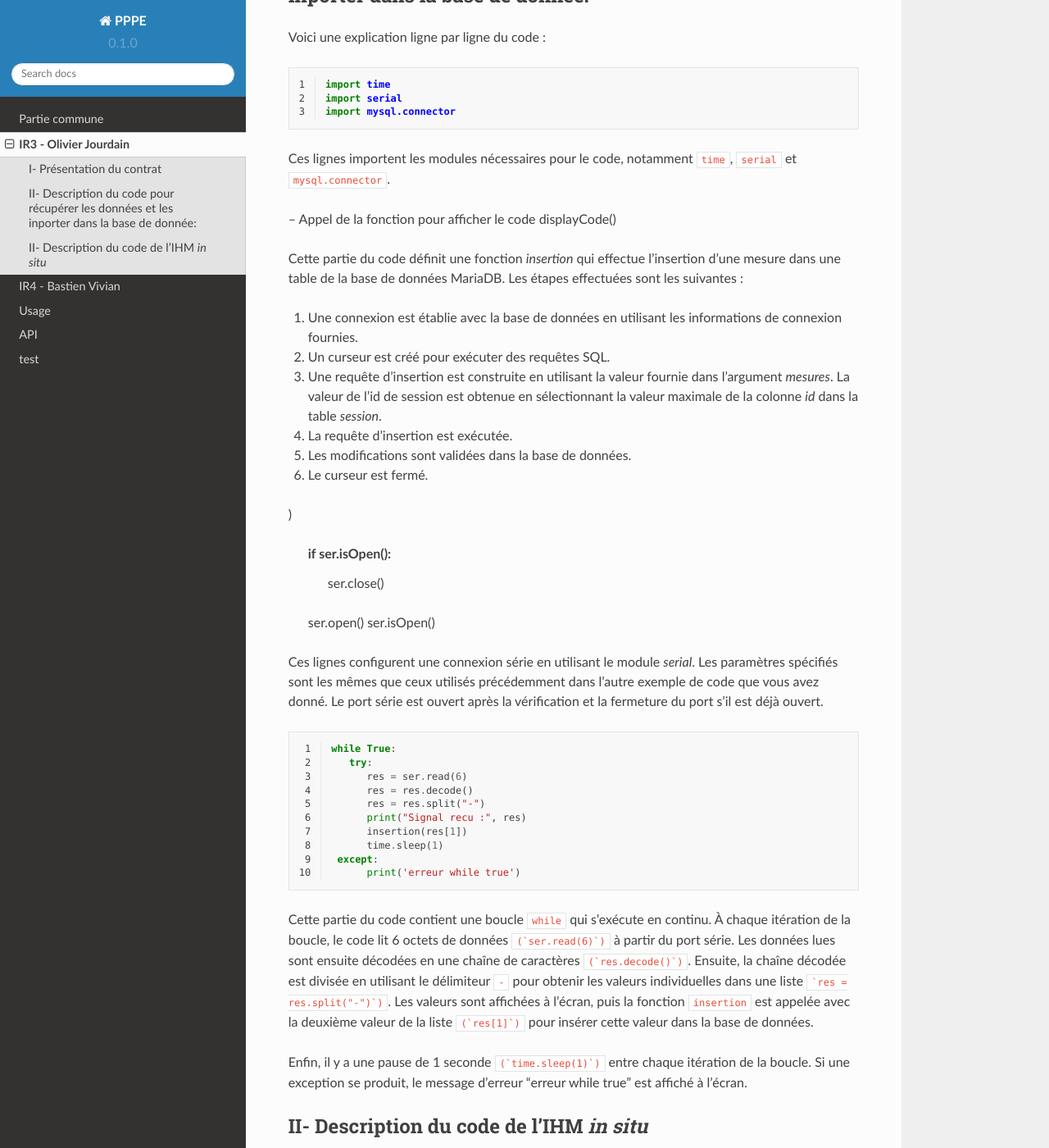
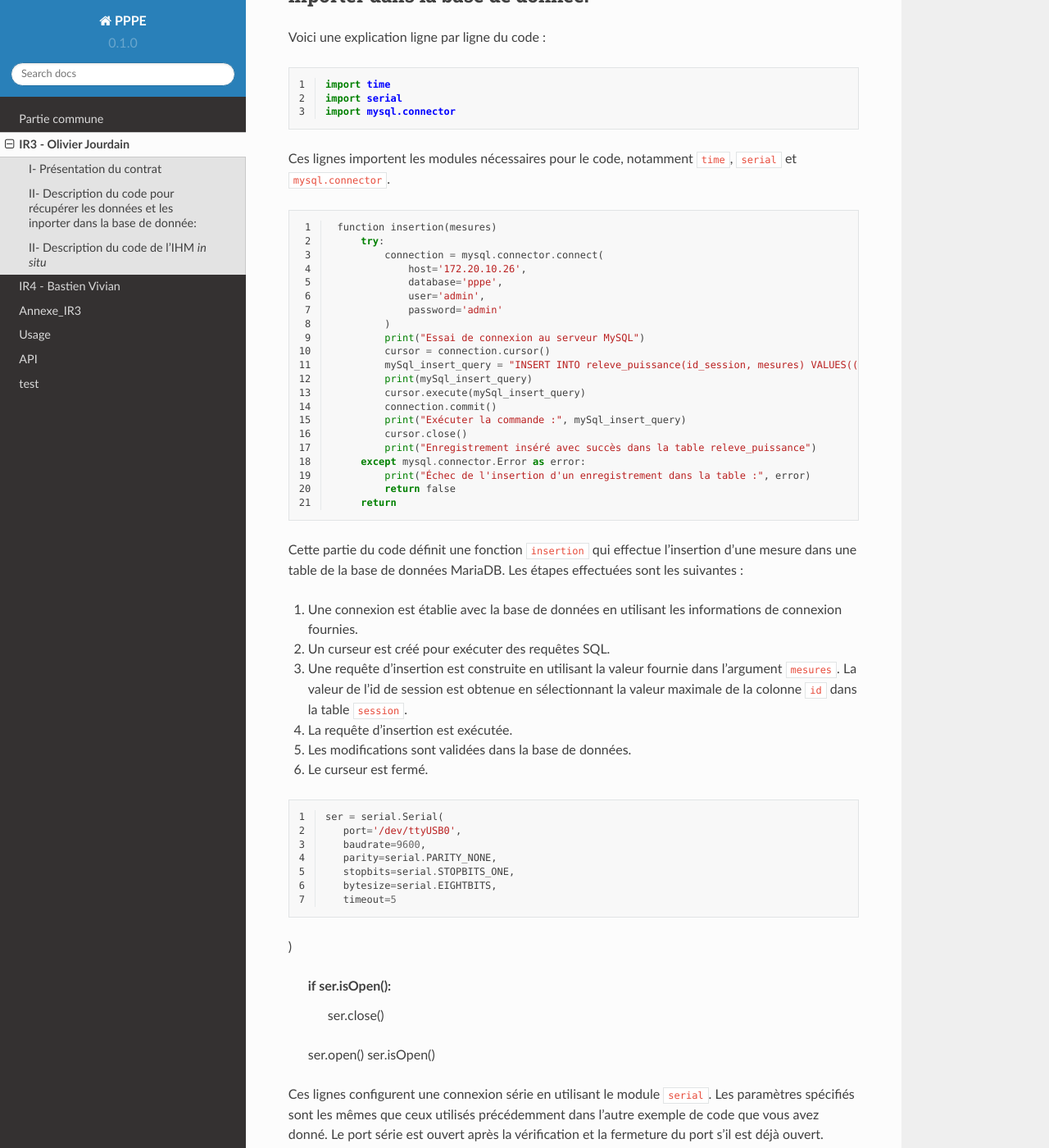
Before and after one commit to Oliopti/Documentation-PPPE, a Sphinx documentation site: the page built from docs/source/Olivier_JOURDAIN.rst, in a window 1280 px wide and 1400 px high, scrolled down 1038 px. Shown: the whole window at 82% size. Built offline with Sphinx 7.4.7 and the Read the Docs theme 2.0.0, drawn with Linux system fonts in a browser that asks for light colours; pages that are not in the unit, such as notebooks, are missing from menus.

Commit message:
grosse maj lol

```diff
--- /dev/null
+++ b/docs/source/Annexe_IR3.rst
@@ -0,0 +1,218 @@
+Annexe_IR3
+==========
+
+Code reception données et connexion base de données :
+-----------------------------------------------------
+
+.. code-block:: python
+   :linenos:
+    import time
+    import serial
+    import mysql.connector
+
+    def insertion(mesures):
+    try:
+        # Connection au serveur MariaDB
+        connection = mysql.connector.connect(
+            #host = '192.168.0.108',
+            host='172.20.10.26',
+            database='pppe',
+            user='admin',
+            password='admin'
+        )
+
+        print("Essai de connexion au serveur MySQL")
+
+        # Création d'un curseur pour exécuter des requêtes SQL
+        cursor = connection.cursor()
+
+        # Construction de la requête d'insertion avec la valeur fournie
+        mySql_insert_query = f"INSERT INTO releve_puissance(id_session, mesures) VALUES((SELECT MAX(id) FROM session), {mesures})"
+
+        print(mySql_insert_query)
+
+        # Exécution de la requête d'insertion
+        cursor.execute(mySql_insert_query)
+
+        # Validation des modifications dans la base de données
+        connection.commit()
+
+        # Affichage de la requête d'insertion
+        print("Exécuter la commande :", mySql_insert_query)
+
+        # Fermeture du curseur
+        cursor.close()
+
+        print("Enregistrement inséré avec succès dans la table releve_puissance")
+    except mysql.connector.Error as error:
+        print("Échec de l'insertion d'un enregistrement dans la table :", error)
+        return False
+    return
+    # Configuration de la connexion série
+    ser = serial.Serial(
+        port='/dev/ttyUSB0',                  # Port série à utiliser
+        baudrate=9600,                        # Vitesse de communication en bauds
+        parity=serial.PARITY_NONE,            # Parité (aucune parité)
+        stopbits=serial.STOPBITS_ONE,         # Bits d'arrêt (1 bit)
+        bytesize=serial.EIGHTBITS,            # Taille des octets de données (8 bits)
+        timeout=5                             # Délai d'attente pour la lecture de données (5 secondes)
+    )
+
+    # Fermeture du port série s'il est déjà ouvert
+    if ser.isOpen():
+        ser.close()
+
+    # Ouverture du port série
+    ser.open()
+
+    # Vérification si le port série est ouvert
+    ser.isOpen()
+
+    # Boucle principale pour la lecture continue de données
+    while True:
+        try:
+            # Lecture de 6 octets depuis le port série
+            res = ser.read(6)
+
+            # Décodage des données lues en une chaîne de caractères lisible
+            res=res.decode()
+            res=res.split("-")
+            print("Signal recu :",res)
+            # Appel de la fonction insertion avec la valeur 321
+            insertion(res[1])
+
+
+            # Attente de 1 seconde avant la prochaine lecture
+            time.sleep(1)
+
+        # Gestion des exceptions en cas d'erreur
+        except:
+            print('erreur while true')
+
+
+Code de la base de données :
+----------------------------
+
+.. code-block:: sql
+   :linenos:
+
+   -- phpMyAdmin SQL Dump
+-- version 5.0.4deb2+deb11u1
+-- https://www.phpmyadmin.net/
+--
+-- Hôte : localhost:3306
+-- Généré le : jeu. 30 mars 2023 à 14:10
+-- Version du serveur :  10.5.15-MariaDB-0+deb11u1
+-- Version de PHP : 7.4.33
+
+SET SQL_MODE = "NO_AUTO_VALUE_ON_ZERO";
+START TRANSACTION;
+SET time_zone = "+00:00";
+
+
+/*!40101 SET @OLD_CHARACTER_SET_CLIENT=@@CHARACTER_SET_CLIENT */;
+/*!40101 SET @OLD_CHARACTER_SET_RESULTS=@@CHARACTER_SET_RESULTS */;
+/*!40101 SET @OLD_COLLATION_CONNECTION=@@COLLATION_CONNECTION */;
+/*!40101 SET NAMES utf8mb4 */;
+
+--
+-- Base de données : `pppe`
+--
+CREATE DATABASE IF NOT EXISTS `pppe` DEFAULT CHARACTER SET utf8mb4 COLLATE utf8mb4_general_ci;
+USE `pppe`;
+
+-- --------------------------------------------------------
+
+--
+-- Structure de la table `role`
+--
+
+CREATE TABLE `role` (
+  `id` int(10) NOT NULL,
+  `nom_role` varchar(50) NOT NULL
+) ENGINE=InnoDB DEFAULT CHARSET=utf8mb4;
+
+--
+-- Déchargement des données de la table `role`
+--
+
+INSERT INTO `role` (`id`, `nom_role`) VALUES
+(1, 'admin');
+
+-- --------------------------------------------------------
+
+--
+-- Structure de la table `utilisateur`
+--
+
+CREATE TABLE `utilisateur` (
+  `id` int(11) NOT NULL,
+  `role` int(10) NOT NULL,
+  `prenom` varchar(50) NOT NULL,
+  `nom` varchar(50) NOT NULL,
+  `e-mail` varchar(50) NOT NULL,
+  `mdp` varchar(50) NOT NULL
+) ENGINE=InnoDB DEFAULT CHARSET=utf8mb4;
+
+--
+-- Déchargement des données de la table `utilisateur`
+--
+
+INSERT INTO `utilisateur` (`id`, `role`, `prenom`, `nom`, `e-mail`, `mdp`) VALUES
+(1, 1, 'user', 'user', 'user@user.fr', '*6BB4837EB74329105EE4568DDA7DC67ED2CA2AD9');
+
+--
+-- Index pour les tables déchargées
+--
+
+--
+-- Index pour la table `role`
+--
+ALTER TABLE `role`
+  ADD PRIMARY KEY (`id`);
+
+--
+-- Index pour la table `utilisateur`
+--
+ALTER TABLE `utilisateur`
+  ADD PRIMARY KEY (`id`),
+  ADD KEY `utilisateur_ibfk_1` (`role`);
+
+--
+-- AUTO_INCREMENT pour les tables déchargées
+--
+
+--
+-- AUTO_INCREMENT pour la table `role`
+--
+ALTER TABLE `role`
+  MODIFY `id` int(10) NOT NULL AUTO_INCREMENT, AUTO_INCREMENT=2;
+
+--
+-- AUTO_INCREMENT pour la table `utilisateur`
+--
+ALTER TABLE `utilisateur`
+  MODIFY `id` int(11) NOT NULL AUTO_INCREMENT, AUTO_INCREMENT=2;
+
+--
+-- Contraintes pour les tables déchargées
+--
+
+--
+-- Contraintes pour la table `utilisateur`
+--
+ALTER TABLE `utilisateur`
+  ADD CONSTRAINT `utilisateur_ibfk_1` FOREIGN KEY (`role`) REFERENCES `utilisateur` (`id`);
+COMMIT;
+
+/*!40101 SET CHARACTER_SET_CLIENT=@OLD_CHARACTER_SET_CLIENT */;
+/*!40101 SET CHARACTER_SET_RESULTS=@OLD_CHARACTER_SET_RESULTS */;
+/*!40101 SET COLLATION_CONNECTION=@OLD_COLLATION_CONNECTION */;
+
+
+
+Code de l'IHM *in situ* :
+-------------------------
+
+.. code-block:: python
+   :linenos:
--- a/docs/source/Olivier_JOURDAIN.rst
+++ b/docs/source/Olivier_JOURDAIN.rst
@@ -38,48 +38,41 @@
    import serial
    import mysql.connector
 
+
 Ces lignes importent les modules nécessaires pour le code, notamment ``time``, ``serial`` et ``mysql.connector``.
 
-.. function displayCode()
-    -- Code Python à afficher
-    local code = [[
-        function insertion(mesures)
-            try:
-                connection = mysql.connector.connect(
-                    host='172.20.10.26',
-                    database='pppe',
-                    user='admin',
-                    password='admin'
-                )
-                print("Essai de connexion au serveur MySQL")
-                cursor = connection.cursor()
-                mySql_insert_query = "INSERT INTO releve_puissance(id_session, mesures) VALUES((SELECT MAX(id) FROM session), " .. mesures .. ")"
-                print(mySql_insert_query)
-                cursor.execute(mySql_insert_query)
-                connection.commit()
-                print("Exécuter la commande :", mySql_insert_query)
-                cursor.close()
-                print("Enregistrement inséré avec succès dans la table releve_puissance")
-            except mysql.connector.Error as error:
-                print("Échec de l'insertion d'un enregistrement dans la table :", error)
-                return false
-            return
-        end
-    ]]
 
-    -- Affichage du code
-    print("Code Python :")
-    print(code)
-   end
+.. code-block:: python
+   :linenos:
 
--- Appel de la fonction pour afficher le code
-displayCode()
+    function insertion(mesures)
+        try:
+            connection = mysql.connector.connect(
+                host='172.20.10.26',
+                database='pppe',
+                user='admin',
+                password='admin'
+            )
+            print("Essai de connexion au serveur MySQL")
+            cursor = connection.cursor()
+            mySql_insert_query = "INSERT INTO releve_puissance(id_session, mesures) VALUES((SELECT MAX(id) FROM session), " .. mesures .. ")"
+            print(mySql_insert_query)
+            cursor.execute(mySql_insert_query)
+            connection.commit()
+            print("Exécuter la commande :", mySql_insert_query)
+            cursor.close()
+            print("Enregistrement inséré avec succès dans la table releve_puissance")
+        except mysql.connector.Error as error:
+            print("Échec de l'insertion d'un enregistrement dans la table :", error)
+            return false
+        return
 
-Cette partie du code définit une fonction `insertion` qui effectue l'insertion d'une mesure dans une table de la base de données MariaDB. Les étapes effectuées sont les suivantes :
+
+Cette partie du code définit une fonction ``insertion`` qui effectue l'insertion d'une mesure dans une table de la base de données MariaDB. Les étapes effectuées sont les suivantes :
 
 1. Une connexion est établie avec la base de données en utilisant les informations de connexion fournies.
 2. Un curseur est créé pour exécuter des requêtes SQL.
-3. Une requête d'insertion est construite en utilisant la valeur fournie dans l'argument `mesures`. La valeur de l'id de session est obtenue en sélectionnant la valeur maximale de la colonne `id` dans la table `session`.
+3. Une requête d'insertion est construite en utilisant la valeur fournie dans l'argument ``mesures``. La valeur de l'id de session est obtenue en sélectionnant la valeur maximale de la colonne ``id`` dans la table ``session``.
 4. La requête d'insertion est exécutée.
 5. Les modifications sont validées dans la base de données.
 6. Le curseur est fermé.
@@ -87,6 +80,7 @@
 
 .. code-block:: python
    :linenos:
+
    ser = serial.Serial(
       port='/dev/ttyUSB0',
       baudrate=9600,
@@ -102,7 +96,7 @@
    ser.isOpen()
 
 
-Ces lignes configurent une connexion série en utilisant le module `serial`. Les paramètres spécifiés sont les mêmes que ceux utilisés précédemment dans l'autre exemple de code que vous avez donné. Le port série est ouvert après la vérification et la fermeture du port s'il est déjà ouvert.
+Ces lignes configurent une connexion série en utilisant le module ``serial``. Les paramètres spécifiés sont les mêmes que ceux utilisés précédemment dans l'autre exemple de code que vous avez donné. Le port série est ouvert après la vérification et la fermeture du port s'il est déjà ouvert.
 
 
 .. code-block:: python
--- a/docs/source/index.rst
+++ b/docs/source/index.rst
@@ -1,7 +1,7 @@
 Bienvenue dans la documentation du Projet pédagogique de production d'énergie !
 ===================================
 
-Le **Projet pédagogique de production d'énergie** consiste à rendre autonome l'éclairage
+Le **Projet Pédagogique de Production d'Énergie** consiste à rendre autonome l'éclairage
 de la salle blanche en utilisant deux panneaux solaires, deux vélos couplés à des alternateurs
 et des batteries, permettant d'alimenter les 11 points lumineux de la salle, avec comme objectifs
 supplémentaires la mesure de la production des panneaux solaires, l'enregistrement de la production
@@ -11,6 +11,7 @@
 It pulls data from the `Open Food Facts database <http://btssnfourcade.free.fr//>`_
 and offers a *simple* and *intuitive* API.
 
+Pour voir le code complet :doc:`Annexe_IR3`
 Check out the :doc:`usage` section for further information, including
 how to :ref:`installation` the project.
 
@@ -32,6 +33,8 @@
    Djibril_CHAABI
    Laurent_CARDONA
 
+   Annexe_IR3
+
    usage
    api
    test
```
Also changed, not shown: 2 other files.
